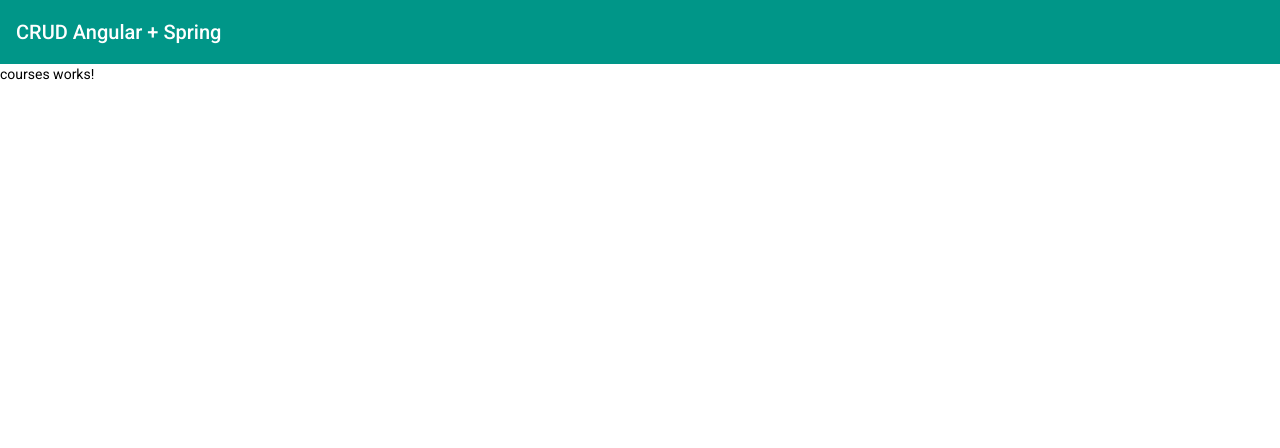
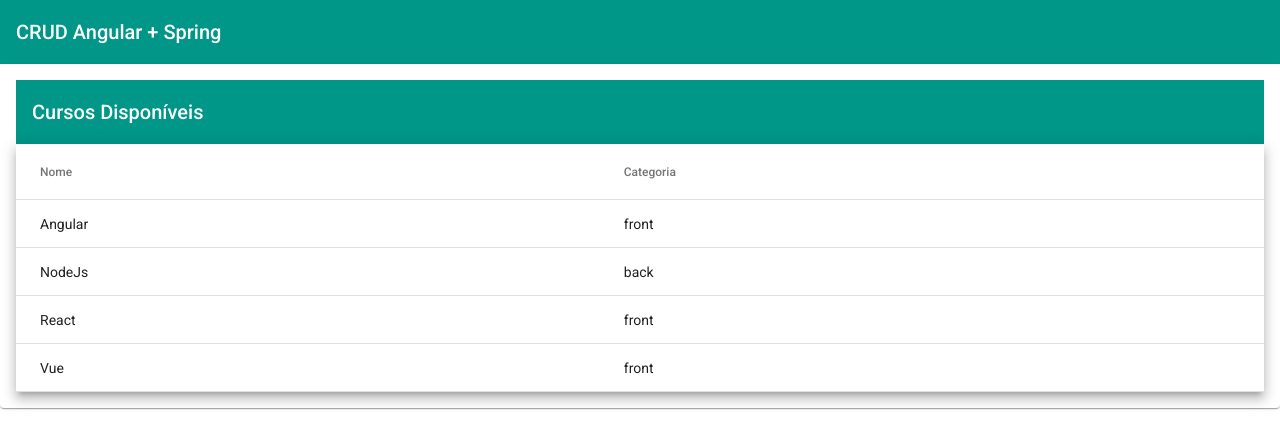
Before and after one commit to AmauriOliveira/angular-curso-loiane, an Angular app in the folder crud-angular-spring/crud-angular/: page /courses in a window 1280 px wide. Shown: the top 448 px of the page. Built offline with nearby package versions, Linux system fonts and the light colour scheme.

Commit message:
Criação da tabela de cursos e separação dos import do Material

```diff
--- a/crud-angular-spring/crud-angular/src/app/courses/courses/courses.component.html
+++ b/crud-angular-spring/crud-angular/src/app/courses/courses/courses.component.html
@@ -1 +1,19 @@
-<p>courses works!</p>
+<mat-card>
+  <mat-toolbar color="primary"> Cursos Disponíveis </mat-toolbar>
+  <table mat-table [dataSource]="courses" class="mat-elevation-z8">
+    <!-- Name Column -->
+    <ng-container matColumnDef="name">
+      <th mat-header-cell *matHeaderCellDef>Nome</th>
+      <td mat-cell *matCellDef="let course">{{ course.name }}</td>
+    </ng-container>
+
+    <!-- Category Column -->
+    <ng-container matColumnDef="category">
+      <th mat-header-cell *matHeaderCellDef>Categoria</th>
+      <td mat-cell *matCellDef="let course">{{ course.category }}</td>
+    </ng-container>
+
+    <tr mat-header-row *matHeaderRowDef="displayedColumns"></tr>
+    <tr mat-row *matRowDef="let row; columns: displayedColumns"></tr>
+  </table>
+</mat-card>
--- a/crud-angular-spring/crud-angular/src/app/courses/courses/courses.component.scss
+++ b/crud-angular-spring/crud-angular/src/app/courses/courses/courses.component.scss
@@ -0,0 +1,3 @@
+table {
+  width: 100%;
+}
--- a/crud-angular-spring/crud-angular/src/app/courses/courses/courses.component.ts
+++ b/crud-angular-spring/crud-angular/src/app/courses/courses/courses.component.ts
@@ -1,15 +1,22 @@
 import { Component, OnInit } from '@angular/core';
+
+import { Course } from '../model/course';
 
 @Component({
   selector: 'app-courses',
   templateUrl: './courses.component.html',
-  styleUrls: ['./courses.component.scss']
+  styleUrls: ['./courses.component.scss'],
 })
 export class CoursesComponent implements OnInit {
+  courses: Course[] = [
+    { _id: '1', name: 'Angular', category: 'front' },
+    { _id: '2', name: 'NodeJs', category: 'back' },
+    { _id: '3', name: 'React', category: 'front' },
+    { _id: '4', name: 'Vue', category: 'front' },
+  ];
+  displayedColumns = ['name', 'category'];
 
-  constructor() { }
+  constructor() {}
 
-  ngOnInit(): void {
-  }
-
+  ngOnInit(): void {}
 }
--- /dev/null
+++ b/crud-angular-spring/crud-angular/src/app/courses/model/course.ts
@@ -0,0 +1,5 @@
+export interface Course {
+  _id: string;
+  name: string;
+  category: string;
+}
--- a/crud-angular-spring/crud-angular/src/index.html
+++ b/crud-angular-spring/crud-angular/src/index.html
@@ -2,7 +2,7 @@
 <html lang="en">
 <head>
   <meta charset="utf-8">
-  <title>CrudAngular</title>
+  <title>CRUD Angular Loiane</title>
   <base href="/">
   <meta name="viewport" content="width=device-width, initial-scale=1">
   <link rel="icon" type="image/x-icon" href="favicon.ico">
```
Also changed, not shown: crud-angular-spring/crud-angular/src/app/courses/courses.module.ts (+7 -8 lines), crud-angular-spring/crud-angular/src/app/shared/app-material/app-material.module.ts (added, +9 -0 lines).
